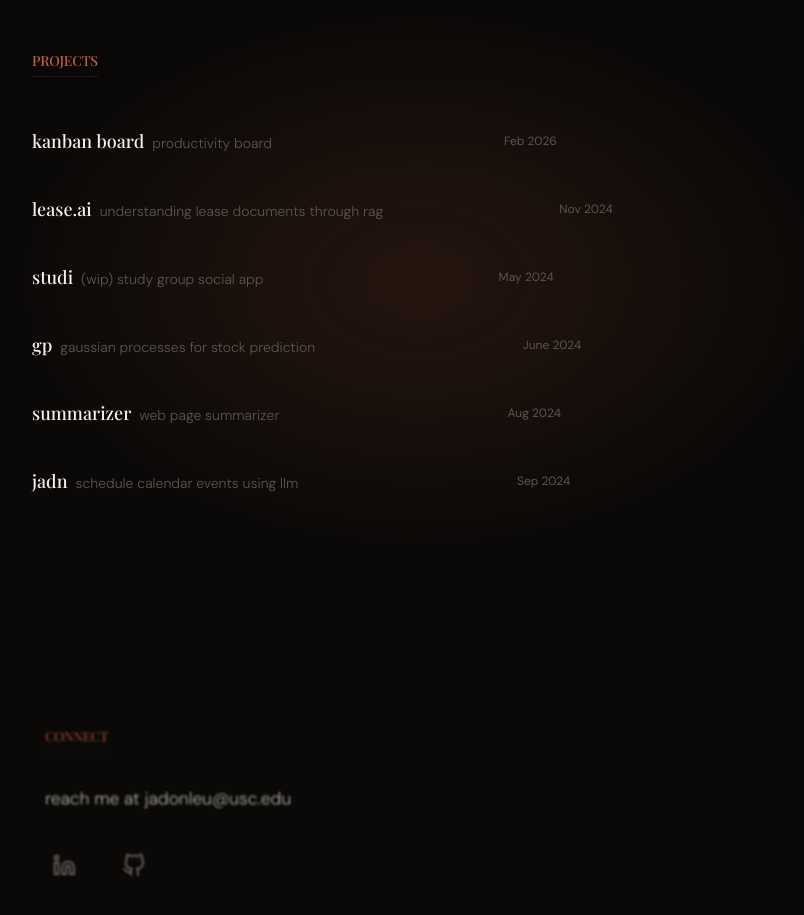
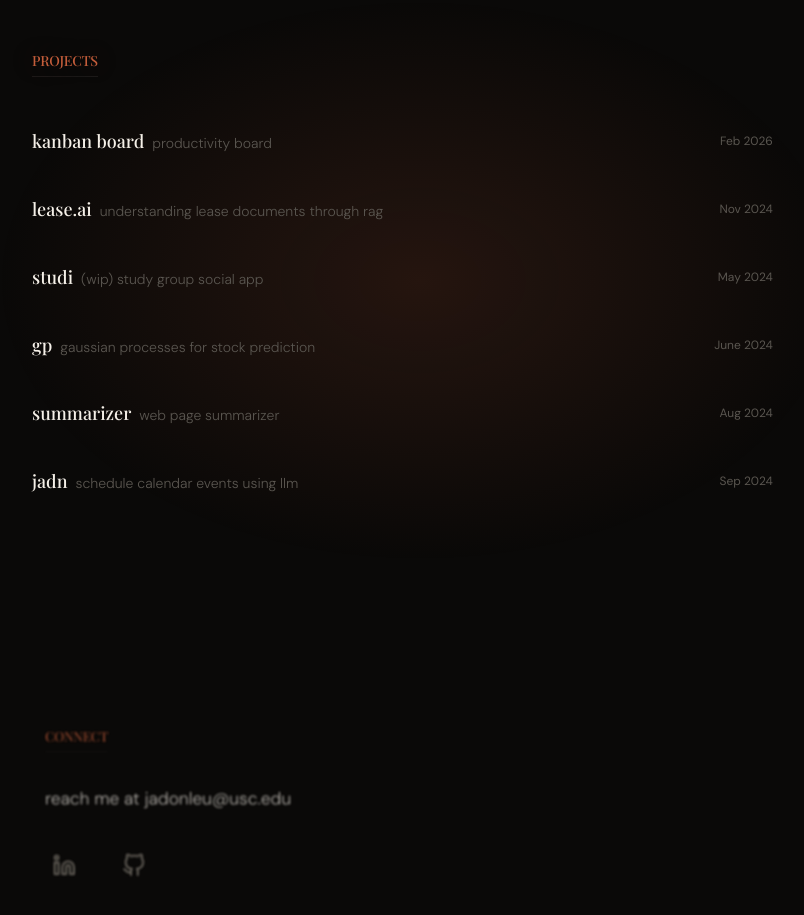
Before and after one commit to jadon-leung/personal_website, a React (Vite) app: page / in a window 1280 px wide. Shown: the part 900-1815 px from the top of the page, without its empty margins (190-994 px from the left). Built offline with nearby package versions, Linux system fonts and the light colour scheme; a web font is replaced by a local one.

Commit message:
minor updates

```diff
--- a/src/FullPageScroll.css
+++ b/src/FullPageScroll.css
@@ -665,6 +665,8 @@ h2 {
   align-items: baseline;
   gap: var(--space-sm);
   flex-wrap: wrap;
+  flex: 1;
+  min-width: 0;
 }
 
 .summarizer {
@@ -703,6 +705,9 @@ h2 {
   color: var(--color-text-dim);
   font-variant-numeric: tabular-nums;
   white-space: nowrap;
+  flex-shrink: 0;
+  text-align: right;
+  min-width: 70px;
 }
 
 /* ============================================
```
